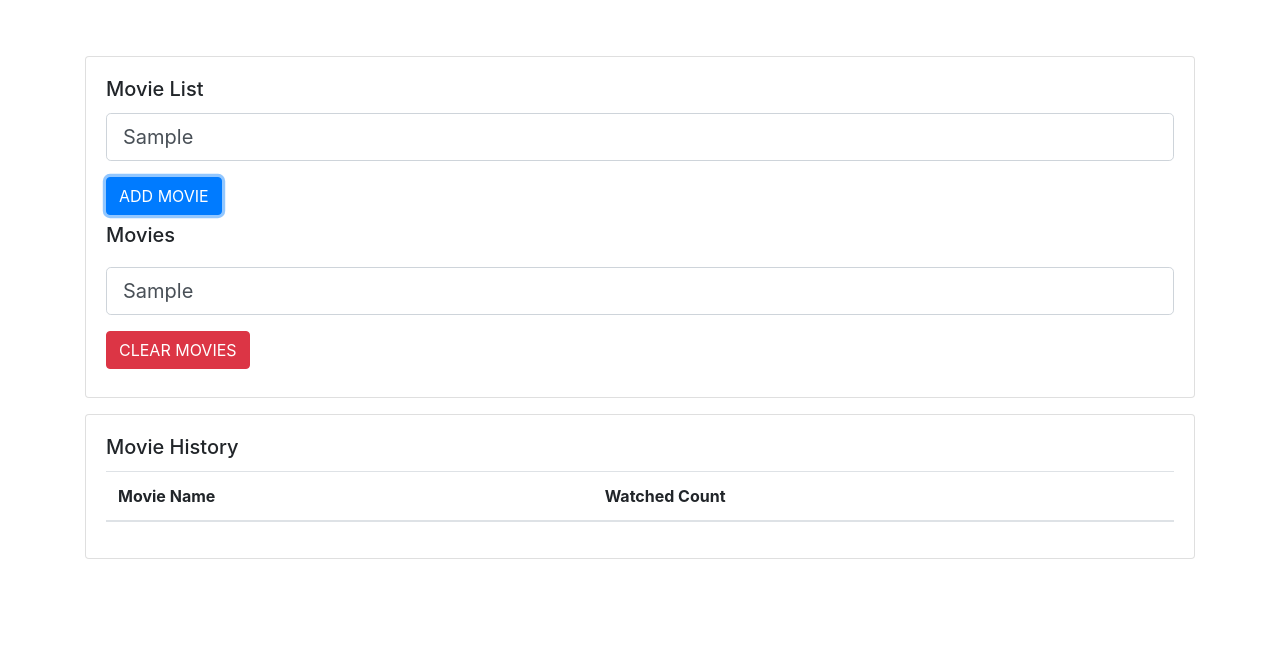
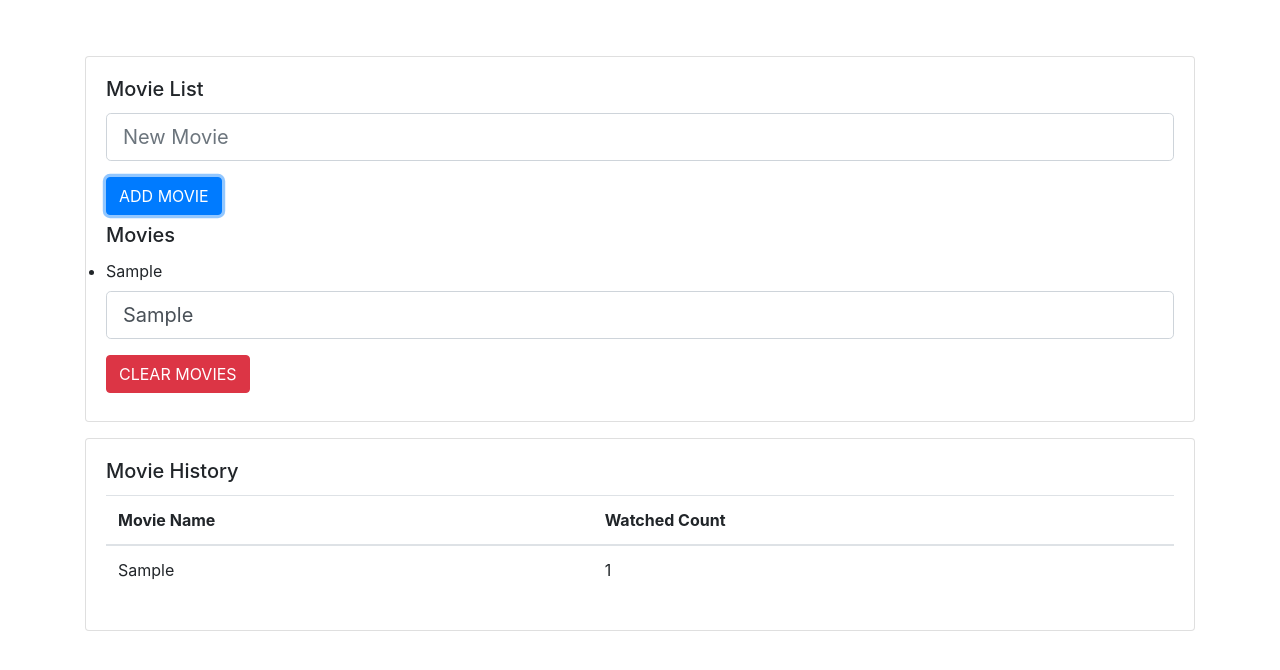
Before and after one commit to alesstongwen/client-side-rendering, a plain HTML site: page index.html in a window 1280 px wide. Both pictures are taken after typing "Sample", "Sample" into the empty fields and a click on the button "ADD MOVIE". Drawn offline with nearby package versions, Linux system fonts and the light colour scheme.

Commit message:
movie history table

```diff
--- a/app.js
+++ b/app.js
@@ -1,8 +1,8 @@
 // Add DOM selectors to target input and UL movie list
 const inp = document.querySelector("input");
 const myMovieList = document.querySelector("ul");
-const movieHistoryContainer = document.getElementById("tableContainer");
-let movieHistory = [];
+
+let movieHistory = JSON.parse(localStorage.getItem("movieHistory")) || [];
 
 const movieHistoryCard = document.getElementById("movieHistoryCard");
 
@@ -11,6 +11,7 @@ const tableContainer = document.createElement("div");
 tableContainer.id = "tableContainer";
 const table = document.createElement("table");
 table.className = "table";
+table.id = "movieTable";
 const tableHead = document.createElement("thead");
 const tableHeadRow = document.createElement("tr");
 ["Movie Name", "Watched Count"].forEach((headerText) => {
@@ -20,14 +21,14 @@ const tableHeadRow = document.createElement("tr");
 });
 tableHead.appendChild(tableHeadRow);
 const tableBody = document.createElement("tbody");
-tableBody.id = "movieHistoryTable";
+tableBody.id = "tableBody";
 table.appendChild(tableHead);
 table.appendChild(tableBody);
 tableContainer.appendChild(table);
 
 // Append the table to the movie history card
 movieHistoryCard.appendChild(tableContainer);
-
+const tableBodyForm = document.getElementById("tableBody");
 // Example of a simple function that clears the input after a user types something in
 const clearInput = () => (inp.value = "");
 
@@ -39,16 +40,11 @@ const validateForm = (userInput) => {
   return true;
 };
 
-// Call the function to create the movie history table
-createMovieHistoryTable();
-
-const movieHistoryContent = () => {};
-
 const generateTable = (table, data) => {
   const rows = data.map((element) => {
     const row = table.insertRow();
     Object.values(element).forEach((value) => {
-      const cell = row.inserCell();
+      const cell = row.insertCell();
       const text = document.createTextNode(value);
       cell.appendChild(text);
     });
@@ -64,8 +60,7 @@ const movieCount = (movie) => {
   } else {
     movieHistory.push({ movie, count: 1 });
   }
-  movieHistoryContainer.innerHTML = "";
-  generateTable(movieHistoryContainer, movieHistory);
+  localStorage.setItem("movieHistory", JSON.stringify(movieHistory));
 };
 const clearMovies = () => {
   // To delete all children of the <ul></ul> (meaning all <li>'s)..we can wipe out the <ul>'s innerHTML
@@ -93,6 +88,10 @@ const addMovie = () => {
   myMovieList.appendChild(li);
 
   movieCount(userTypedText);
+  tableBodyForm.innerHTML = "";
+  generateTable(tableBodyForm, movieHistory);
   // Step 6: Call the clearInput function to clear the input field
   clearInput();
 };
+tableBodyForm.innerHTML = "";
+generateTable(tableBodyForm, movieHistory);
--- a/index.html
+++ b/index.html
@@ -64,7 +64,6 @@
           <div class="card my-2">
             <div class="card-body" id="movieHistoryCard">
               <h5 class="card-title">Movie History</h5>
-              <div id="tableCotainer"></div>
               <!-- Your Table Should End Up Inside Here -->
             </div>
           </div>
```
